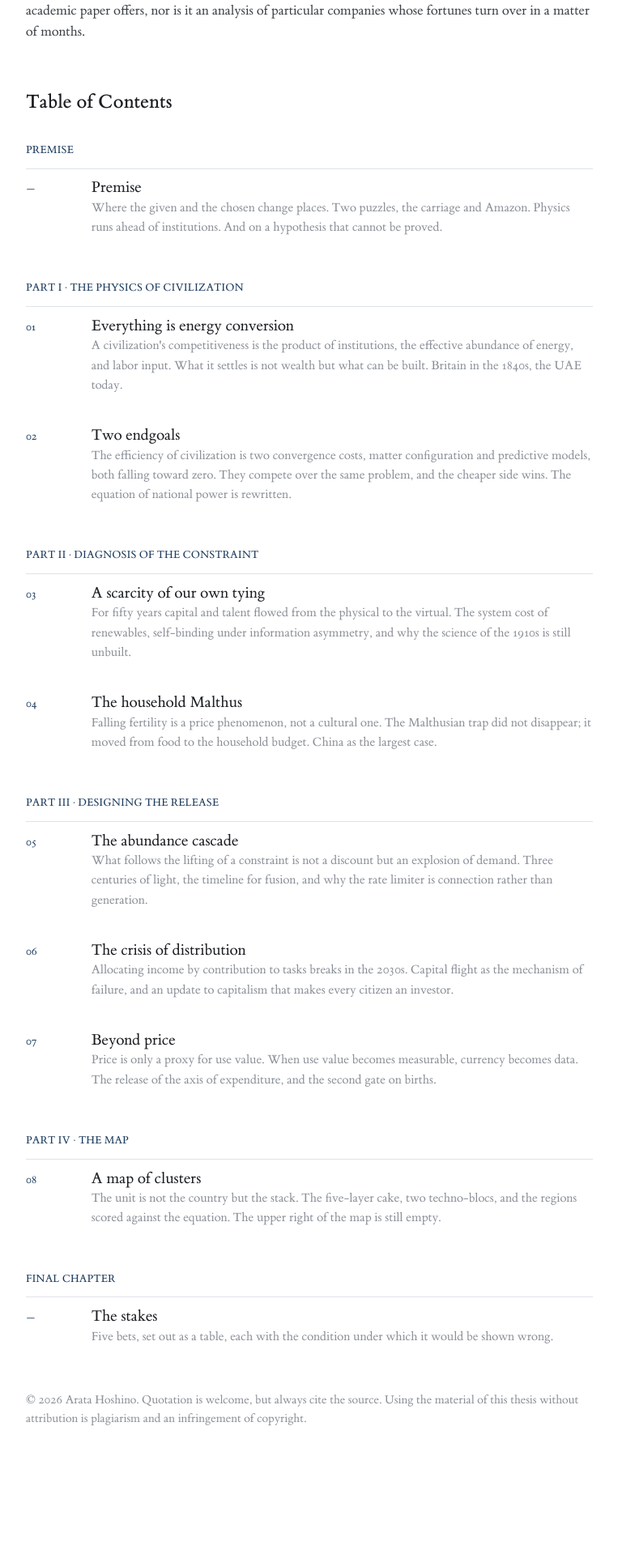
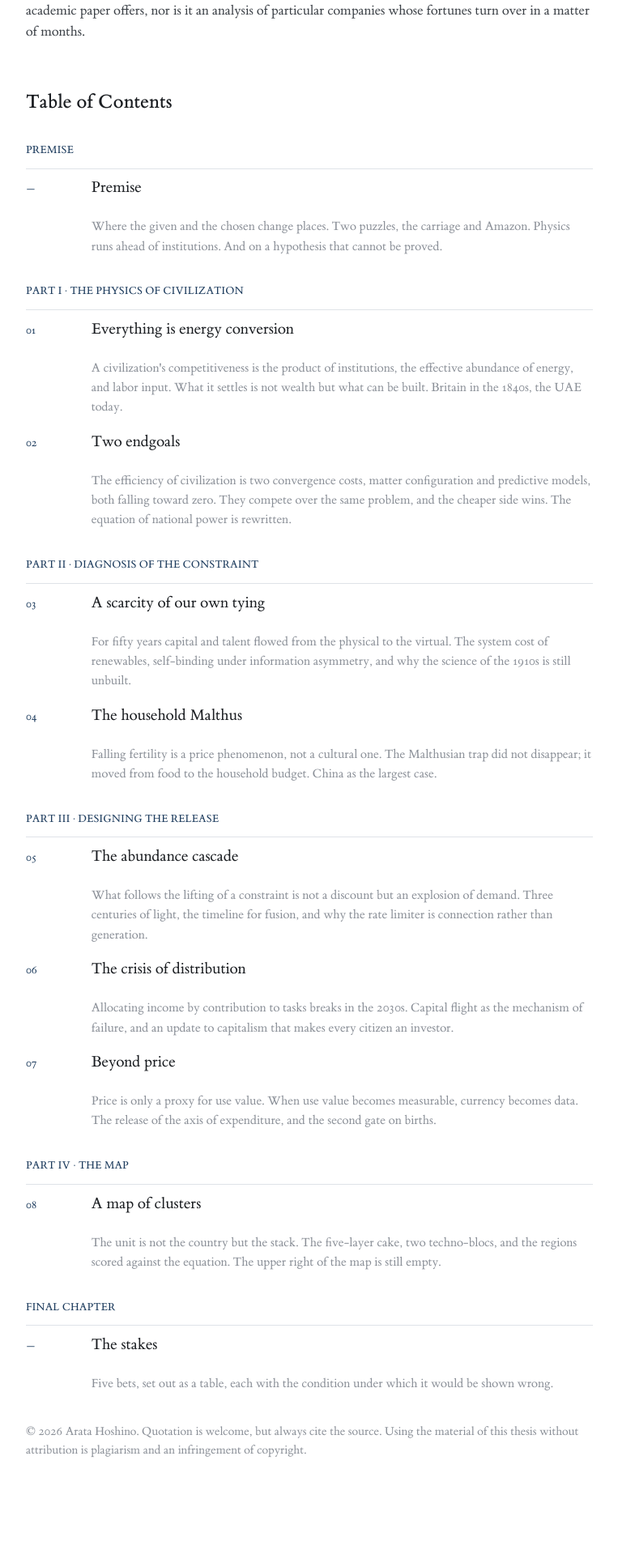
Before and after one commit to arata-hoshino/arata-hoshino.github.io, a Jekyll site: the page built from index.md, in a window 1280 px wide. Shown: the part 1843-3762 px from the top of the page at 81% size, without its empty margins (258-1021 px from the left). Built offline with Jekyll 4.4.1, drawn with Linux system fonts in a browser that asks for light colours.

Commit message:
Let the contents and the equations keep their own margins
.prose p was outranking .toc-summary, .equation and the figure captions,
so every margin set on them was being thrown away — which is why the gap
under a chapter title did not move however it was set. Scoping them under
.prose settles it, and the 1.5em now measures 24px on the page.

Co-Authored-By: Claude Opus 5 <noreply@anthropic.com>

```diff
--- a/assets/css/style.css
+++ b/assets/css/style.css
@@ -647,7 +647,7 @@ main {
   text-decoration: underline;
 }
 
-.toc-summary {
+.prose .toc-summary {
   grid-column: 2;
   margin: 1.5em 0 0;
   color: var(--muted);
@@ -679,7 +679,7 @@ main {
   margin: 2.8em 0;
 }
 
-.figure-title {
+.prose .figure-title {
   margin: 0 0 0.4em;
   color: var(--ink);
   font-size: 0.92em;
@@ -716,11 +716,11 @@ main {
   background: var(--tint-soft);
 }
 
-.figure-callout .figure-title {
+.prose .figure-callout .figure-title {
   margin: 0;
 }
 
-.figure-caption {
+.prose .figure-caption {
   margin: 0.5em 0 0;
   color: var(--muted);
   font-size: 0.85em;
@@ -728,7 +728,7 @@ main {
 }
 
 /* The equations: set apart from the running text, on the tint. */
-.equation {
+.prose .equation {
   margin: 1.8em 0;
   padding: 1em 1.25em;
   border-radius: 6px;
```
